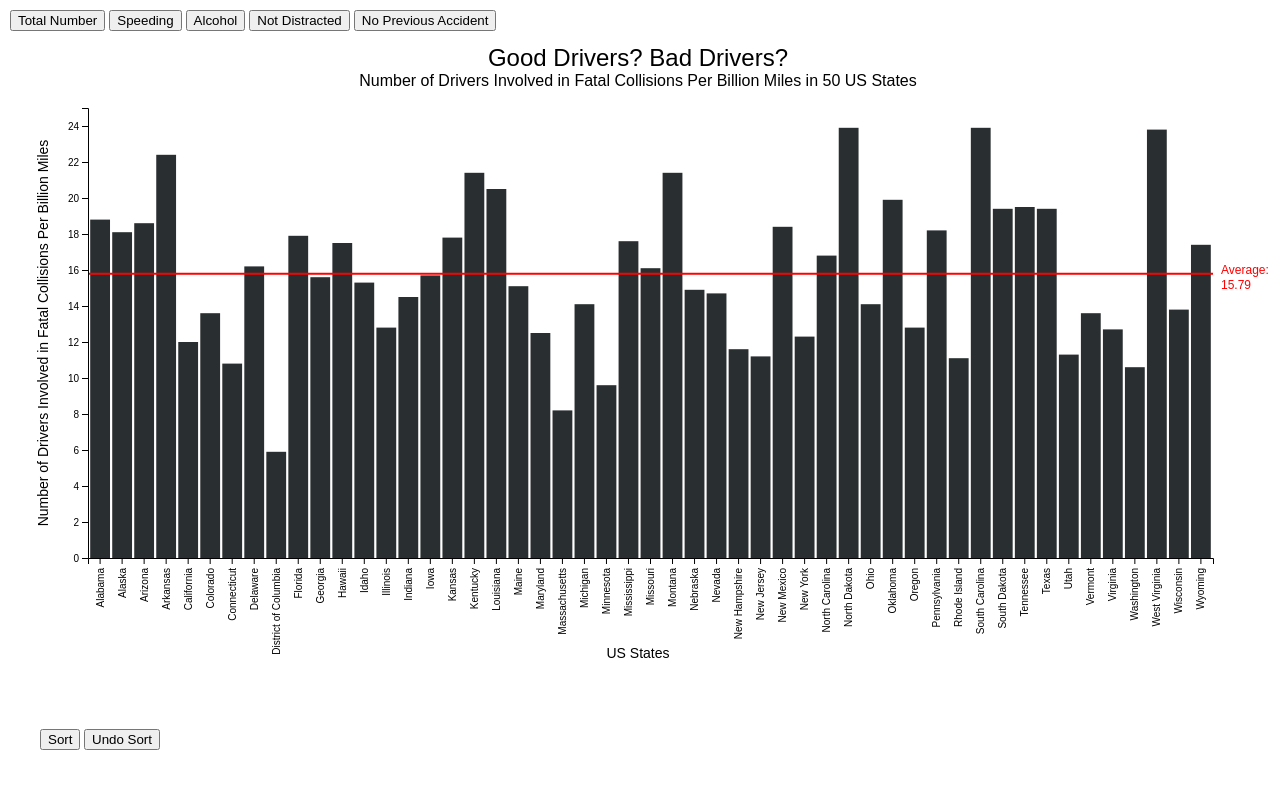
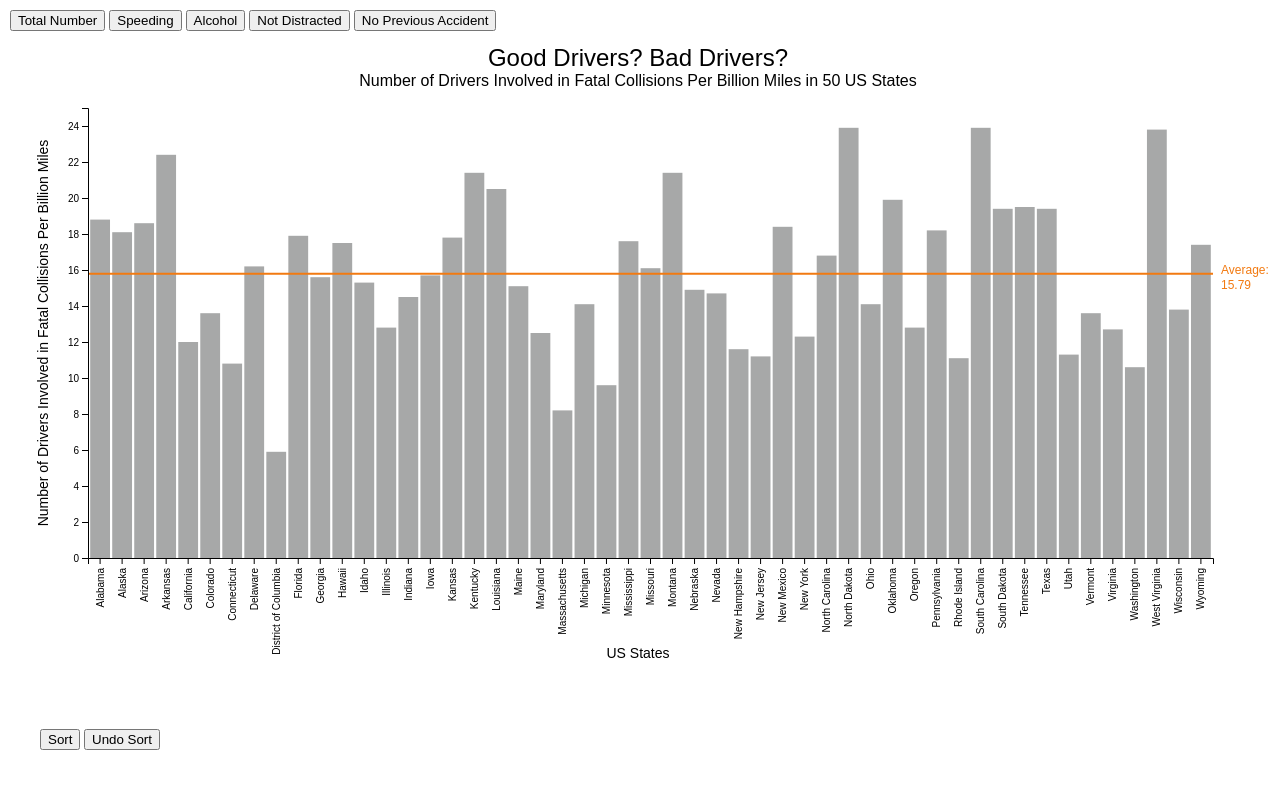
Before and after one commit to ylesia-wu/dsc106-project3, a SvelteKit app: page / in a window 1280 px wide. Shown: the top 788 px of the page. Built offline with nearby package versions, Linux system fonts and the light colour scheme.

Commit message:
update color

```diff
--- a/src/components/App.svelte
+++ b/src/components/App.svelte
@@ -220,10 +220,10 @@
             <text transform={`translate(${margin.left / 2}, ${height / 2}) rotate(-90)`} text-anchor="middle">{y_label}</text>
 
             <!-- Draw a line for the average -->
-            <line x1="{margin.left}" y1="{yScale(avgValue)}" x2="{width - margin.right - 15}" y2="{yScale(avgValue)}" stroke="red" stroke-width="2" />
+            <line x1="{margin.left}" y1="{yScale(avgValue)}" x2="{width - margin.right - 15}" y2="{yScale(avgValue)}" stroke="#f27a11" stroke-width="2" />
             <!-- Add a label for the average -->
-            <text x="{width - margin.right - 7}" y="{yScale(avgValue)}" font-size="12" fill="red">Average:</text>
-            <text x="{width - margin.right - 7}" y="{yScale(avgValue) + 15}" font-size="12" fill="red">{avgValue}</text>
+            <text x="{width - margin.right - 7}" y="{yScale(avgValue)}" font-size="12" fill="#f27a11">Average:</text>
+            <text x="{width - margin.right - 7}" y="{yScale(avgValue) + 15}" font-size="12" fill="#f27a11">{avgValue}</text>
         </g>
 
         <g transform="translate(0, {height - margin.bottom})"
@@ -260,6 +260,6 @@
     }
 
     .bars {
-        fill: #292e30;
+        fill: #a7a8a8;
     }
 </style>
```
